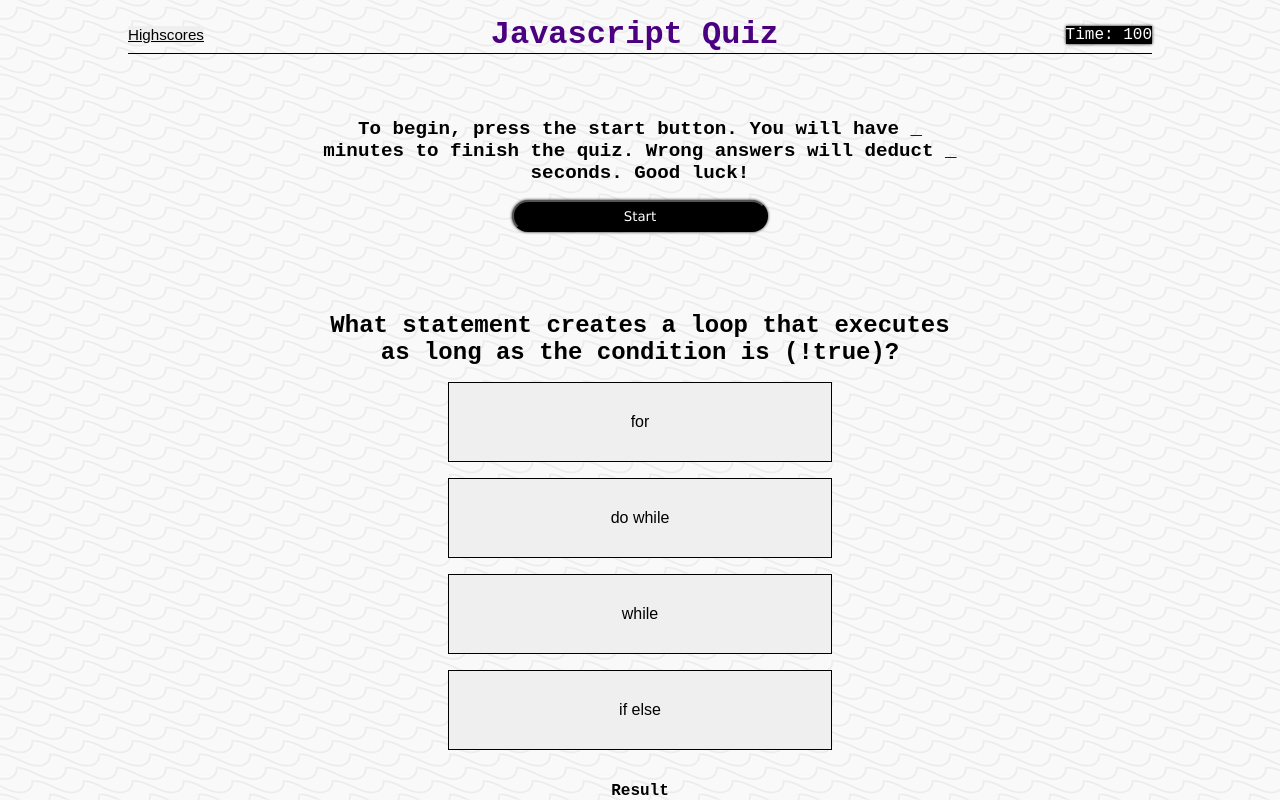
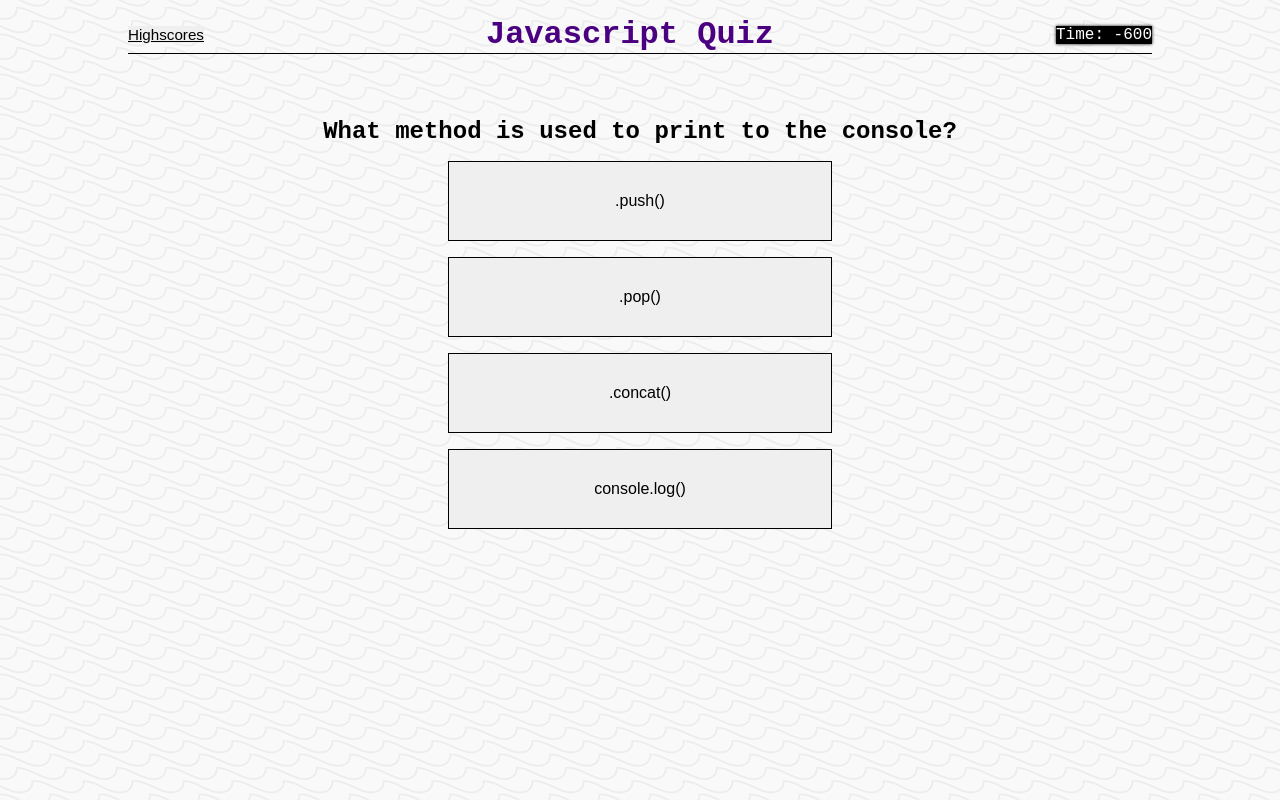
Before and after one commit to Ccooper9893/Javascript-Code-Quiz, a plain HTML site: page index.html in a window 1280 px wide. Both pictures are taken after a click on the button "Start". Shown: the top 800 px of the page. Drawn offline with Linux system fonts and the light colour scheme.

Commit message:
Added starter functions to Javascript code

```diff
--- a/Develop/script.js
+++ b/Develop/script.js
@@ -6,10 +6,10 @@
 //Step 5: Create functions
 //Step 6: Create Event Listers
 
-
 //Header elements
 var highscoresLink = document.querySelector('#highscores');
 var timerLink = document.querySelector('#timer');
+var timeLeft = document.querySelector('#timeLeft');
 
 //Start Page elements
 var startMenu = document.querySelector('#start-menu');
@@ -35,64 +35,153 @@ var highscoresMenu = document.querySelector('#highscores-page');
 var highscoreList = document.querySelector('#saved-highscores');
 var resetQuizButton = document.querySelector('#reset-button');
 
+//Sets the visibility of the pages
+questionMenu.style.display = 'none';
+highscoresMenu.style.display = 'none';
+submitMenu.style.display = 'none';
 
-//Timers
-var timerCount = 100;
+//Set timer
+var secondsLeft = 100;
+
+function setTime() {
+    var timerInterval = setInterval(function () {
+        secondsLeft--;
+        timeLeft.textContent = secondsLeft;
+
+        if (secondsLeft === 0) {
+
+        }
+    })
+}
 
 //Score
 var currentScore = 0; //
 var scoreList = []; //Makes an array for saved scores
 
-//Questions
+//Initals
+var initialList = [];
+
+//Sets the visibility of the pages
+questionMenu.style.display = 'none';
+highscoresMenu.style.display = 'none';
+submitMenu.style.display = 'none';
+
+//Start Game function
+var startGame = function () {
+
+    //Starts timer
+    setTime();
+
+    //Hides start menu and displays question menu
+    startMenu.style.display = 'none';
+    questionMenu.style.display = '';
+
+    //Inserts the first question and answers into the element
+    questionText.textContent = question1.question;
+
+    //Inserts answers into buttons
+    answer1.textContent = question1.answers[0];
+    answer2.textContent = question1.answers[1];
+    answer3.textContent = question1.answers[2];
+    answer4.textContent = question1.answers[3];
+
+    //
+}
+
+startButton.addEventListener('click', startGame);
+
+
+
+
+
+
+/* ------------------------------Questions-----------------------------------------*/
 var currentQuestion = 0;
 
 var question1 = {
-    question: 'What method is used to print to the console',
+    question: 'What method is used to print to the console?',
     answers: ['.push()', '.pop()', '.concat()', 'console.log()'],
     correctAnswer: 'console.log()'
 };
 
-var question1 = {
+var question2 = {
     question: 'What statement creates a loop that executes as long as the condition is (!true)?',
-    answers : ['for', 'do while', 'while', 'if else']
-}
+    answers : ['for', 'do while', 'while', 'if else'],
+    correctAnswer: 'do while'
+};
 
-var question1 = {
-    question: '',
-    answers : ['', '', '', '']
-}
+var question3 = {
+    question: 'What tag is used to link Javascript to HTML?',
+    answers : ['<link>', '<div>', '<script>', '<button>'],
+    correctAnswer: '<script>'
+};
 
-var question1 = {
-    question: '',
-    answers : ['', '', '', '']
-}
+var question4 = {
+    question: 'Which one of these data types is a boolean value?',
+    answers : ['null', 'string', 'false', 'bigInt'],
+    correctAnswer: 'false'
+};
 
-var question1 = {
-    question: '',
-    answers : ['', '', '', '']
-}
+var question5 = {
+    question: 'Which one is a DOM property that allows modifying element classes? ',
+    answers : ['.classList', '.appendChild', '.textContent', '.createElement'],
+    correctAnswer: '.classList'
+};
 
-var question1 = {
-    question: '',
-    answers : ['', '', '', '']
-}
+var question6 = {
+    question: 'What are the possible types of events for the addEventLister method?',
+    answers : ['click', 'mousewheel', 'scroll', 'all of the above'],
+    correctAnswer: 'all of the above'
+};
 
-var question1 = {
-    question: '',
-    answers : ['', '', '', '']
-}
+var question7 = {
+    question: 'Which of these methods will add an element to the beginning of an array?',
+    answers : ['push()', 'shift()', 'concat()', 'unshift()'],
+    correctAnswer: 'unshift()'
+};
 
-var question1 = {
-    question: '',
-    answers : ['', '', '', '']
-}
+//Creates array of available questions
+var questionArr = [question1, question2, question3, question4, question5, question6, question7];
 
-var question1 = {
-    question: '',
-    answers : ['', '', '', '']
-}
 
-var question1 = {
-    question: '',
-    answers : ['', '', '', '']
-}
+
+
+
+
+
+
+
+
+
+//------------------------------------Experimental Code -----------------------------------------------------
+
+//Function will run when page loads.
+// function init() {
+//     // Get stored scores from localStorage
+//     var storedScores = JSON.parge(localStorage.getItem('scoreList'));
+//     var storedInitials = JSON.parge(localStorage.getItem('initalList'));
+
+//     // If there are stored scores updated score list
+//     if (storedScores !== null) {
+//         initialList = storedInitials;
+//         scoreList = storedScores;
+//     }
+// }
+
+// function storedScores () {
+//     localStorage.setIem('scoreList', JSON.stringify(scoreList));
+// }
+
+//Listing the scores on the
+// function listHighcores () {
+//     if (storedScores !== null && highscoresMenu.style.display !== 'none') {
+
+//         for (i=0; i<scoreList.length; i++) {
+//             var storedScores
+//             highscoreList.appendChild('li');
+
+
+
+//         }
+//     }
+// }
--- a/Develop/style.css
+++ b/Develop/style.css
@@ -67,7 +67,7 @@ body {
     box-shadow: 0 0 10px rgb(11, 11, 11);
 }
 
-#begin-text, #initials, .saved-highscores {
+#begin-text, #initials, #saved-highscores {
     font-size: 1.2rem;
 }
 
--- a/index.html
+++ b/index.html
@@ -22,21 +22,21 @@
 
       <!--Start menu container-->
       <div class="start" id="start-menu"> <!-- JS  -->
-        <h3 id="begin-text">To begin, press the start button. You will have _ minutes to finish the quiz. Wrong answers will deduct _ seconds. Good luck!</h3>
+        <h3 id="begin-text">Click start to begin the quiz. Incorrect answers will deduct time.</h3>
         <button id="start-button">Start</button> <!-- JS  -->
       </div>
 
 
       <!--Questions and Answers container-->
       <div class="main-content" id="quiz"> <!-- JS  -->
-        <h4 id="question">What statement creates a loop that executes as long as the condition is (!true)?</h4>
+        <h4 id="question"></h4>
           <ul>
-            <li><button class="btn" id="answer1">for</button></li> <!-- JS  -->
-            <li><button class="btn" id="answer2">do while</button></li> <!-- JS  -->
-            <li><button class="btn" id="answer3">while</button></li> <!-- JS  -->
-            <li><button class="btn" id="answer4">if else</button></li> <!-- JS  -->
+            <li><button class="btn" id="answer1"></button></li> <!-- JS  -->
+            <li><button class="btn" id="answer2"></button></li> <!-- JS  -->
+            <li><button class="btn" id="answer3"></button></li> <!-- JS  -->
+            <li><button class="btn" id="answer4"></button></li> <!-- JS  -->
           </ul>
-        <h5 id="result">Result</h5> <!-- JS  -->
+        <h5 id="result"></h5> <!-- JS  -->
         </div>
 
 
@@ -49,9 +49,9 @@
         <button id="submit-button">Submit</button> <!-- JS  -->
       </div>
 
-      <div class="highscores-page main-content"> <!-- JS  -->
+      <div id="highscores-page" class="main-content"> <!-- JS  -->
         <h6 id="result-title">Saved Highscores</h6>
-        <ul class="saved-highscores"> <!-- JS  -->
+        <ul id="saved-highscores"> <!-- JS  -->
         </ul>
         <button id="reset-button">Reset</button> <!-- JS  -->
       </div>
```
